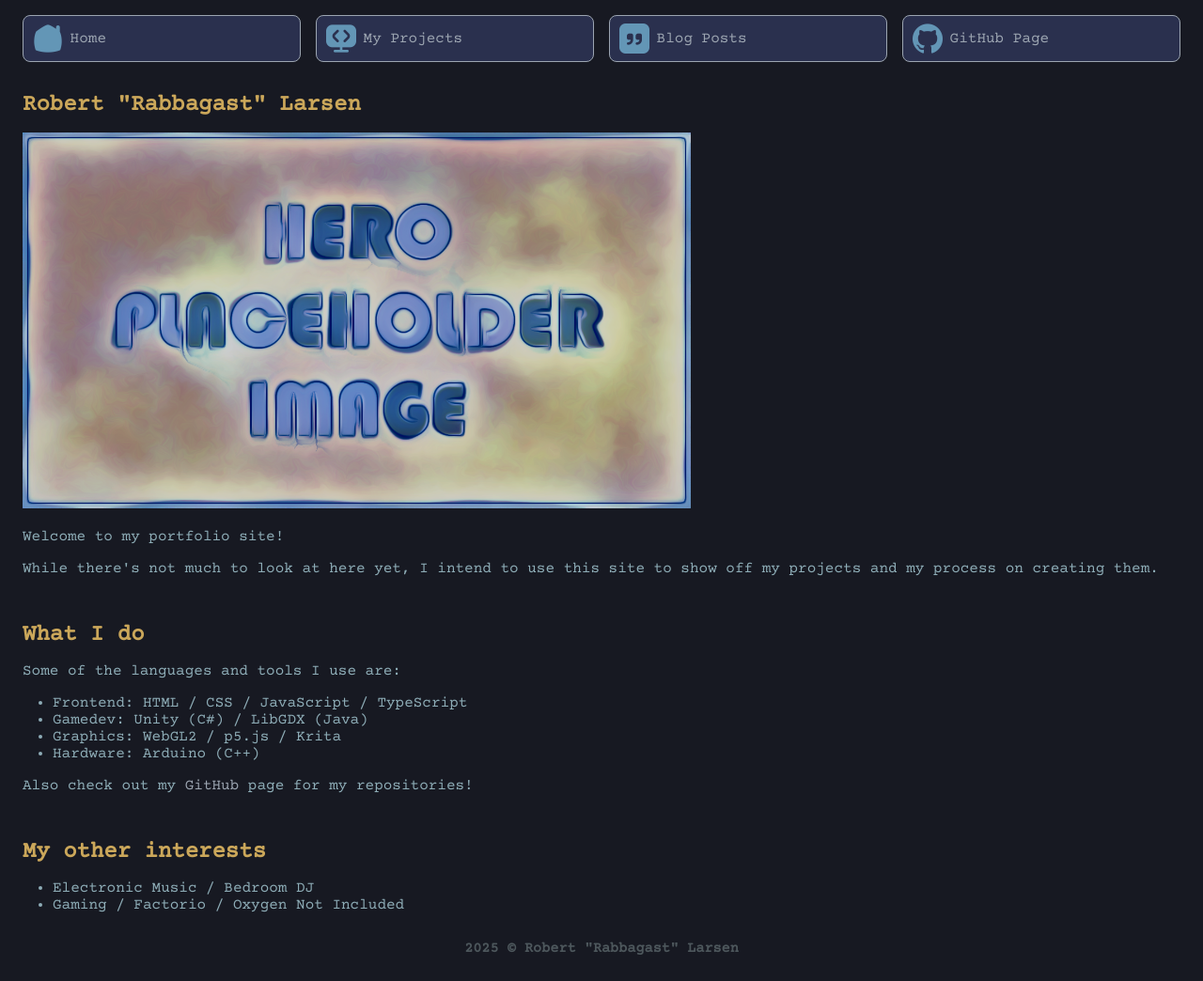
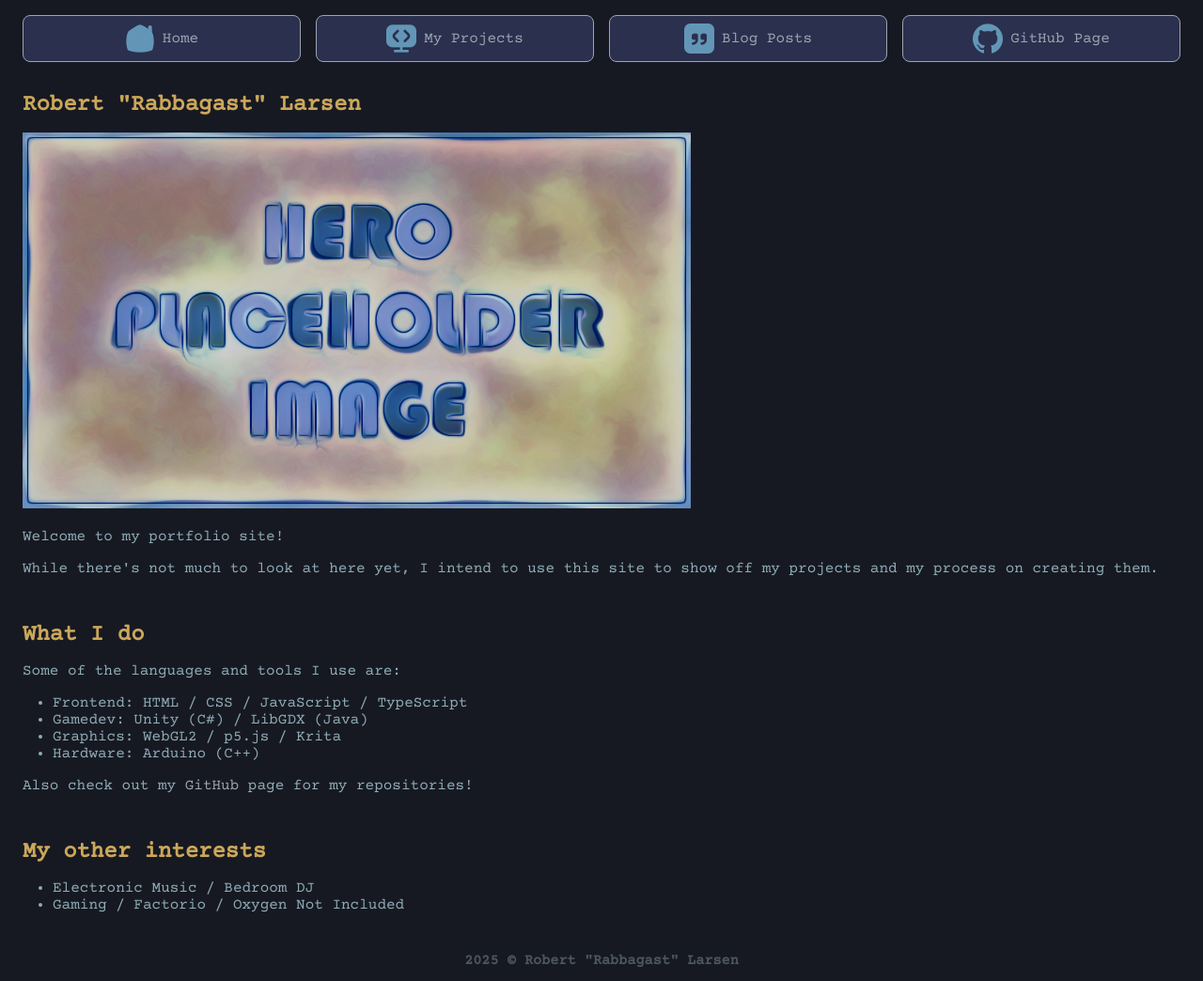
Before and after one commit to RabbagastRobert/My-Portfolio, a website: page index.html in a window 1280 px wide. Shown: the whole page at 94% size. Before the commit the page ends 1018 px from the top, so only its background shows below. Drawn offline with nearby package versions, Linux system fonts and the light colour scheme.

Commit message:
Aligned navigation to be centered Added some padding to the footer

```diff
--- a/styles.css
+++ b/styles.css
@@ -76,6 +76,7 @@ header ul li {
   display: flex;
   height: 1.8em;
   align-items: center;
+  justify-content: center;
   padding: 0.6em;
   gap: 0.5em;
   border: 1px solid;
@@ -121,4 +122,5 @@ footer {
   font-size: small;
   color: var(--col-front-2);
   margin: 1em 0;
+  padding: 1em;
 }
```
Also changed, not shown: README.md.
